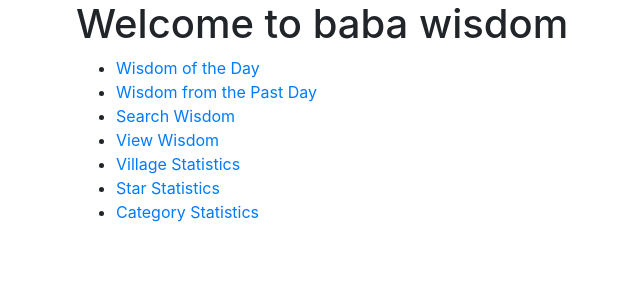
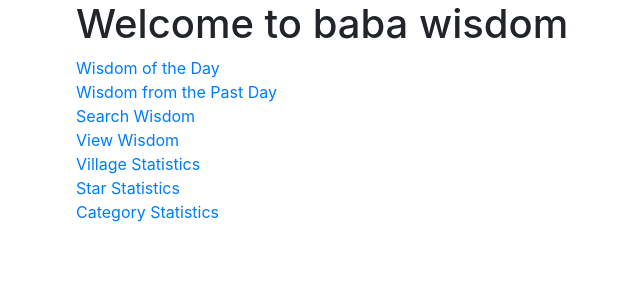
Before and after one commit to mila-z/baba-wisdom, a Flask app: page / in a window 1280 px wide. Shown: the part 56-356 px from the top of the page, without its empty margins (9-649 px from the left). Run offline with Flask 3, Linux system fonts and the light colour scheme; the visitor is signed in with stand-in values (Sample User, id 1); parts of the project's set-up code (start-up, migrations or seed data) failed here and were passed over; some libraries are stand-ins or nearby versions.

Commit message:
fix: remove dots

```diff
--- a/templates/home.html
+++ b/templates/home.html
@@ -2,7 +2,7 @@
 
 {% block content %}
     <span class="title"><h1>{% block title %} Welcome to baba wisdom {% endblock %}</h1></span>
-    <ul>
+    <ul style="list-style: none; padding-left: 0; margin: 0; font-weight: normal; font-style: normal;">
         <li><a id="daily" href="{{ url_for('wisdom.daily_wisdom') }}">Wisdom of the Day</a></li>
         <li><a id="from_the_past_day" href="{{ url_for('wisdom.wisdom_from_the_past_day') }}">Wisdom from the Past Day</a></li>
         <li><a id="search" href="{{ url_for('search.search') }}">Search Wisdom</a></li>
```
